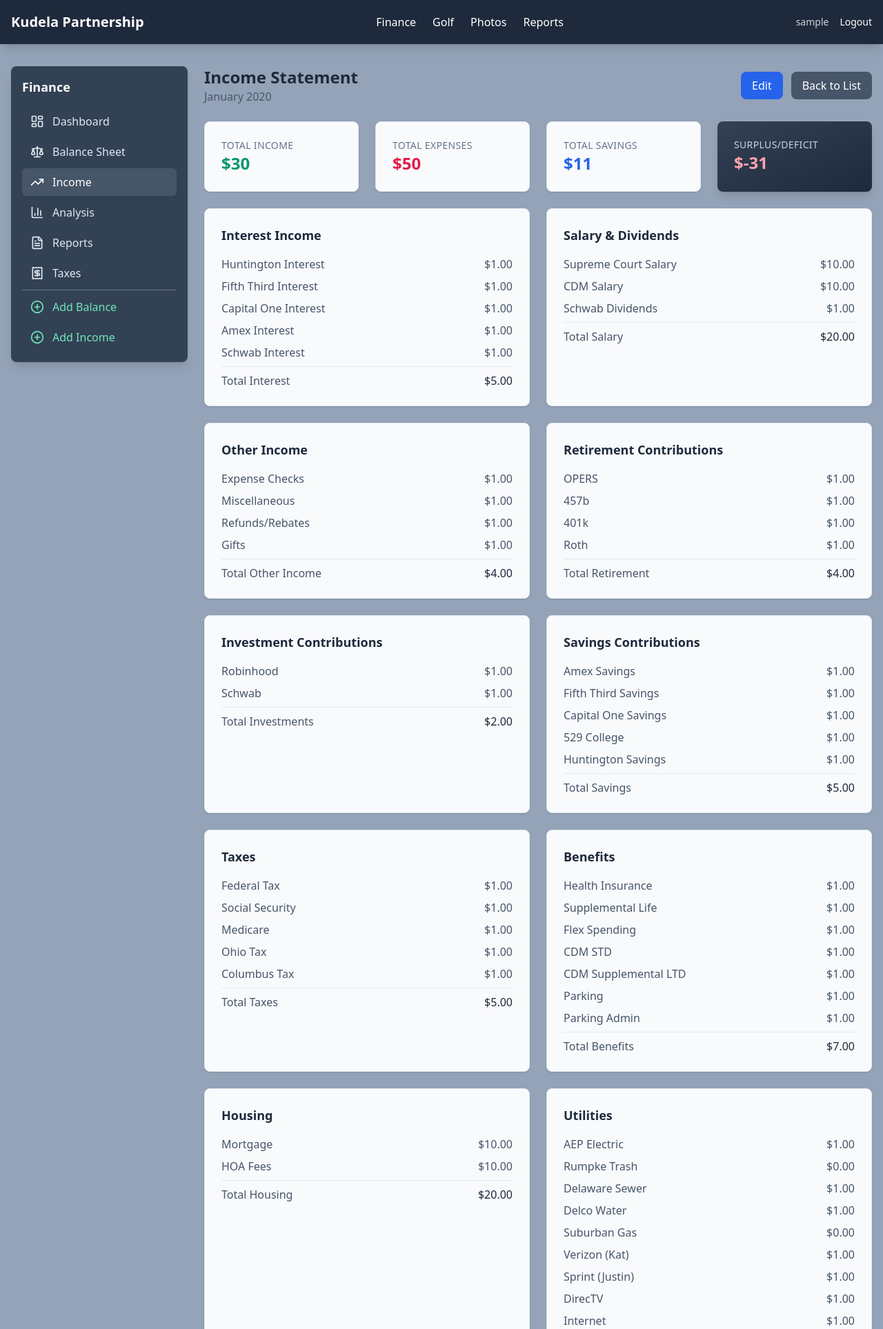
After one commit to HunterProgram22/kudela_site, a Django app: page /finance/income/1/ in a window 1280 px wide. The commit adds this page. Shown: the top 1927 px of the page at 69% size. Run offline with Django 5.2, Linux system fonts and the light colour scheme; a user stored in the database is signed in; tables that the repository leaves empty hold one stand-in row (values such as "Sample post"); some libraries are stand-ins or nearby versions.

Commit message:
Added bal and income details.

```diff
--- a/finance/urls.py
+++ b/finance/urls.py
@@ -7,9 +7,11 @@ urlpatterns = [
     path('', views.home, name='home'),
     path('balance/', views.balance_list, name='balance_list'),
     path('balance/add/', views.balance_add, name='balance_add'),
+    path('balance/<int:pk>/', views.balance_detail, name='balance_detail'),
     path('balance/<int:pk>/edit/', views.balance_edit, name='balance_edit'),
     path('income/', views.income_list, name='income_list'),
     path('income/add/', views.income_add, name='income_add'),
+    path('income/<int:pk>/', views.income_detail, name='income_detail'),
     path('income/<int:pk>/edit/', views.income_edit, name='income_edit'),
     path('taxes/', views.tax_list, name='tax_list'),
     path('taxes/add/', views.tax_add, name='tax_add'),
--- a/finance/views.py
+++ b/finance/views.py
@@ -509,3 +509,175 @@ def reports(request):
     }
 
     return render(request, 'finance/reports.html', context)
+
+
+@login_required
+def balance_detail(request, pk):
+    balance = get_object_or_404(MonthBal, pk=pk)
+
+    # Group fields for organized display
+    field_groups = {
+        'Checking Accounts': [
+            ('Huntington Checking', balance.huntington_check),
+            ('Fifth Third Checking', balance.fifththird_check),
+            ('Total Checking', balance.total_check()),
+        ],
+        'Savings Accounts': [
+            ('Huntington Savings', balance.huntington_save),
+            ('Fifth Third Savings', balance.fifththird_save),
+            ('Capital One Savings', balance.capone_save),
+            ('Amex Savings', balance.amex_save),
+            ('Total Savings', balance.total_save()),
+        ],
+        'Investments': [
+            ('Robinhood', balance.robinhood_invest),
+            ('Deacon', balance.deacon_invest),
+            ('Buckeye', balance.buckeye_invest),
+            ('Total Investments', balance.total_invest()),
+        ],
+        'Retirement': [
+            ('OPERS', balance.opers_retire),
+            ('457', balance.four57_retire),
+            ('401k', balance.four01_retire),
+            ('Roth', balance.roth_retire),
+            ('Total Retirement', balance.total_retire()),
+        ],
+        'Property': [
+            ('Main Home', balance.main_home),
+            ('Justin Car', balance.justin_car),
+            ('Kat Car', balance.kat_car),
+            ('Total Property', balance.total_property()),
+        ],
+        'Credit Cards': [
+            ('Capital One', balance.capone_credit),
+            ('Amex', balance.amex_credit),
+            ('Discover', balance.discover_credit),
+            ('Total Credit Cards', balance.total_credit()),
+        ],
+        'Loans': [
+            ('Car Loan', balance.car_loan),
+            ('Public Student Loan', balance.pubstudent_loan),
+            ('Private Student Loan', balance.privstudent_loan),
+            ('Mortgage', balance.main_mortgage),
+            ('Total Loans', balance.total_loan()),
+        ],
+    }
+
+    context = {
+        'balance': balance,
+        'field_groups': field_groups,
+    }
+
+    return render(request, 'finance/balance_detail.html', context)
+
+
+@login_required
+def income_detail(request, pk):
+    income = get_object_or_404(MonthInc, pk=pk)
+
+    # Group fields for organized display
+    field_groups = {
+        'Interest Income': [
+            ('Huntington Interest', income.huntington_interest),
+            ('Fifth Third Interest', income.fifththird_interest),
+            ('Capital One Interest', income.capone_interest),
+            ('Amex Interest', income.amex_interest),
+            ('Schwab Interest', income.schwab_interest),
+            ('Total Interest', income.total_interest()),
+        ],
+        'Salary & Dividends': [
+            ('Supreme Court Salary', income.supremecourt_salary),
+            ('CDM Salary', income.cdm_salary),
+            ('Schwab Dividends', income.schwab_dividends),
+            ('Total Salary', income.total_salary()),
+        ],
+        'Other Income': [
+            ('Expense Checks', income.expense_checks),
+            ('Miscellaneous', income.miscellaneous_income),
+            ('Refunds/Rebates', income.refund_rebate_repayment),
+            ('Gifts', income.gift_income),
+            ('Total Other Income', income.total_other_income()),
+        ],
+        'Retirement Contributions': [
+            ('OPERS', income.opers_retirement),
+            ('457b', income.four57b_retirement),
+            ('401k', income.four01k_retirement),
+            ('Roth', income.roth_retirement),
+            ('Total Retirement', income.total_retirement_contributions()),
+        ],
+        'Investment Contributions': [
+            ('Robinhood', income.robinhood_investments),
+            ('Schwab', income.schwab_investments),
+            ('Total Investments', income.total_investment_contributions()),
+        ],
+        'Savings Contributions': [
+            ('Amex Savings', income.amex_savings),
+            ('Fifth Third Savings', income.fifththird_savings),
+            ('Capital One Savings', income.capone_savings),
+            ('529 College', income.five29_college),
+            ('Huntington Savings', income.huntington_savings),
+            ('Total Savings', income.total_savings_contributions()),
+        ],
+        'Taxes': [
+            ('Federal Tax', income.federal_tax),
+            ('Social Security', income.social_security),
+            ('Medicare', income.medicare),
+            ('Ohio Tax', income.ohio_tax),
+            ('Columbus Tax', income.columbus_tax),
+            ('Total Taxes', income.total_taxes()),
+        ],
+        'Benefits': [
+            ('Health Insurance', income.health_insurance),
+            ('Supplemental Life', income.supplementallife_insurance),
+            ('Flex Spending', income.flex_spending),
+            ('CDM STD', income.cdm_std),
+            ('CDM Supplemental LTD', income.cdmsupplemental_ltd),
+            ('Parking', income.parking),
+            ('Parking Admin', income.parking_admin),
+            ('Total Benefits', income.total_benefits()),
+        ],
+        'Housing': [
+            ('Mortgage', income.main_mortgage),
+            ('HOA Fees', income.hoa_fees),
+            ('Total Housing', income.total_housing()),
+        ],
+        'Utilities': [
+            ('AEP Electric', income.aep_electric),
+            ('Rumpke Trash', income.rumpke_trash),
+            ('Delaware Sewer', income.delaware_sewer),
+            ('Delco Water', income.delco_water),
+            ('Suburban Gas', income.suburban_gas),
+            ('Verizon (Kat)', income.verizon_kat),
+            ('Sprint (Justin)', income.sprint_justin),
+            ('DirecTV', income.directtv_cable),
+            ('Internet', income.timewarner_internet),
+            ('Total Utilities', income.total_utilities()),
+        ],
+        'Loan Payments': [
+            ('Auto Loan', income.caponeauto_loan),
+            ('Public Student Loan', income.public_loan),
+            ('Private Student Loan', income.private_loan),
+            ('Total Loans', income.total_loans()),
+        ],
+        'Credit Card Payments': [
+            ('Capital One', income.capone_creditcard),
+            ('Amex', income.amex_creditcard),
+            ('Discover', income.discover_creditcard),
+            ('Kohls/VS/Macy/EB', income.kohls_vicsec_macy_eddiebauer_creditcards),
+            ('Kat Work Card', income.katwork_creditcard),
+            ('Total Credit Cards', income.total_personal_creditcards()),
+        ],
+        'Other Expenses': [
+            ('Auto Insurance', income.auto_insurance),
+            ('Cash/Check Purchases', income.cashorcheck_purchases),
+            ('Daycare', income.daycare),
+            ('Tax Deductible Giving', income.taxdeductible_giving),
+        ],
+    }
+
+    context = {
+        'income': income,
+        'field_groups': field_groups,
+    }
+
+    return render(request, 'finance/income_detail.html', context)
--- a/templates/finance/balance_list.html
+++ b/templates/finance/balance_list.html
@@ -71,6 +71,9 @@
                     <td class="px-6 py-4 text-right text-rose-600 font-medium">${{ balance.total_liabilities|floatformat:0|intcomma }}</td>
                     <td class="px-6 py-4 text-right text-blue-600 font-bold">${{ balance.networth|floatformat:0|intcomma }}</td>
                     <td class="px-6 py-4 text-center">
+                        <a href="{% url 'finance:balance_detail' balance.pk %}" class="text-slate-600 hover:text-slate-800 mr-3">
+                            <i data-lucide="eye" class="w-4 h-4 inline"></i>View
+                        </a>
                         <a href="{% url 'finance:balance_edit' balance.pk %}" class="text-blue-600 hover:text-blue-800">
                             <i data-lucide="pencil" class="w-4 h-4 inline"></i>Edit
                         </a>
--- /dev/null
+++ b/templates/finance/income_detail.html
@@ -0,0 +1,59 @@
+{% extends 'finance/base.html' %}
+{% load humanize %}
+
+{% block finance_content %}
+<!-- Page Header -->
+<div class="flex justify-between items-center mb-6">
+    <div>
+        <h1 class="text-2xl font-bold text-slate-800">Income Statement</h1>
+        <p class="text-slate-600">{{ income.date|date:"F Y" }}</p>
+    </div>
+    <div class="flex gap-3">
+        <a href="{% url 'finance:income_edit' income.pk %}" class="bg-blue-600 text-white px-4 py-2 rounded-lg hover:bg-blue-700 transition">
+            Edit
+        </a>
+        <a href="{% url 'finance:income_list' %}" class="bg-slate-600 text-white px-4 py-2 rounded-lg hover:bg-slate-700 transition">
+            Back to List
+        </a>
+    </div>
+</div>
+
+<!-- Summary Cards -->
+<div class="grid grid-cols-1 md:grid-cols-4 gap-6 mb-6">
+    <div class="bg-slate-50 rounded-lg shadow border border-slate-200 p-6">
+        <p class="text-sm text-slate-500 uppercase tracking-wide">Total Income</p>
+        <p class="text-2xl font-bold text-emerald-600">${{ income.total_income|floatformat:0|intcomma }}</p>
+    </div>
+    <div class="bg-slate-50 rounded-lg shadow border border-slate-200 p-6">
+        <p class="text-sm text-slate-500 uppercase tracking-wide">Total Expenses</p>
+        <p class="text-2xl font-bold text-rose-600">${{ income.total_expenses|floatformat:0|intcomma }}</p>
+    </div>
+    <div class="bg-slate-50 rounded-lg shadow border border-slate-200 p-6">
+        <p class="text-sm text-slate-500 uppercase tracking-wide">Total Savings</p>
+        <p class="text-2xl font-bold text-blue-600">${{ income.total_allsavings|floatformat:0|intcomma }}</p>
+    </div>
+    <div class="bg-gradient-to-br from-slate-700 to-slate-800 rounded-lg shadow-lg p-6 text-white">
+        <p class="text-sm text-slate-300 uppercase tracking-wide">Surplus/Deficit</p>
+        <p class="text-2xl font-bold {% if income.total_surplus >= 0 %}text-emerald-300{% else %}text-rose-300{% endif %}">
+            ${{ income.total_surplus|floatformat:0|intcomma }}
+        </p>
+    </div>
+</div>
+
+<!-- Detail Groups -->
+<div class="grid grid-cols-1 md:grid-cols-2 gap-6">
+    {% for group_name, fields in field_groups.items %}
+    <div class="bg-slate-50 rounded-lg shadow border border-slate-200 p-6">
+        <h2 class="text-lg font-semibold text-slate-800 mb-4">{{ group_name }}</h2>
+        <div class="space-y-2">
+            {% for label, value in fields %}
+            <div class="flex justify-between items-center {% if 'Total' in label %}border-t border-slate-200 pt-2 mt-2 font-medium{% endif %}">
+                <span class="text-slate-600">{{ label }}</span>
+                <span class="{% if 'Total' in label %}text-slate-800{% else %}text-slate-600{% endif %}">${{ value|floatformat:2|intcomma }}</span>
+            </div>
+            {% endfor %}
+        </div>
+    </div>
+    {% endfor %}
+</div>
+{% endblock %}
--- a/templates/finance/income_list.html
+++ b/templates/finance/income_list.html
@@ -75,7 +75,10 @@
                     <td class="px-6 py-4 text-right font-bold {% if income.total_surplus >= 0 %}text-emerald-600{% else %}text-rose-600{% endif %}">
                         ${{ income.total_surplus|floatformat:0|intcomma }}
                     </td>
-                    <td>
+                    <td class="px-6 py-4 text-center">
+                        <a href="{% url 'finance:income_detail' income.pk %}" class="text-slate-600 hover:text-slate-800 mr-3">
+                            <i data-lucide="eye" class="w-4 h-4 inline"></i>View
+                        </a>
                         <a href="{% url 'finance:income_edit' income.pk %}" class="text-blue-600 hover:text-blue-800">
                             <i data-lucide="pencil" class="w-4 h-4 inline"></i>Edit
                         </a>
```
Also changed, not shown: templates/finance/balance_detail.html (added, +53 -0 lines).
